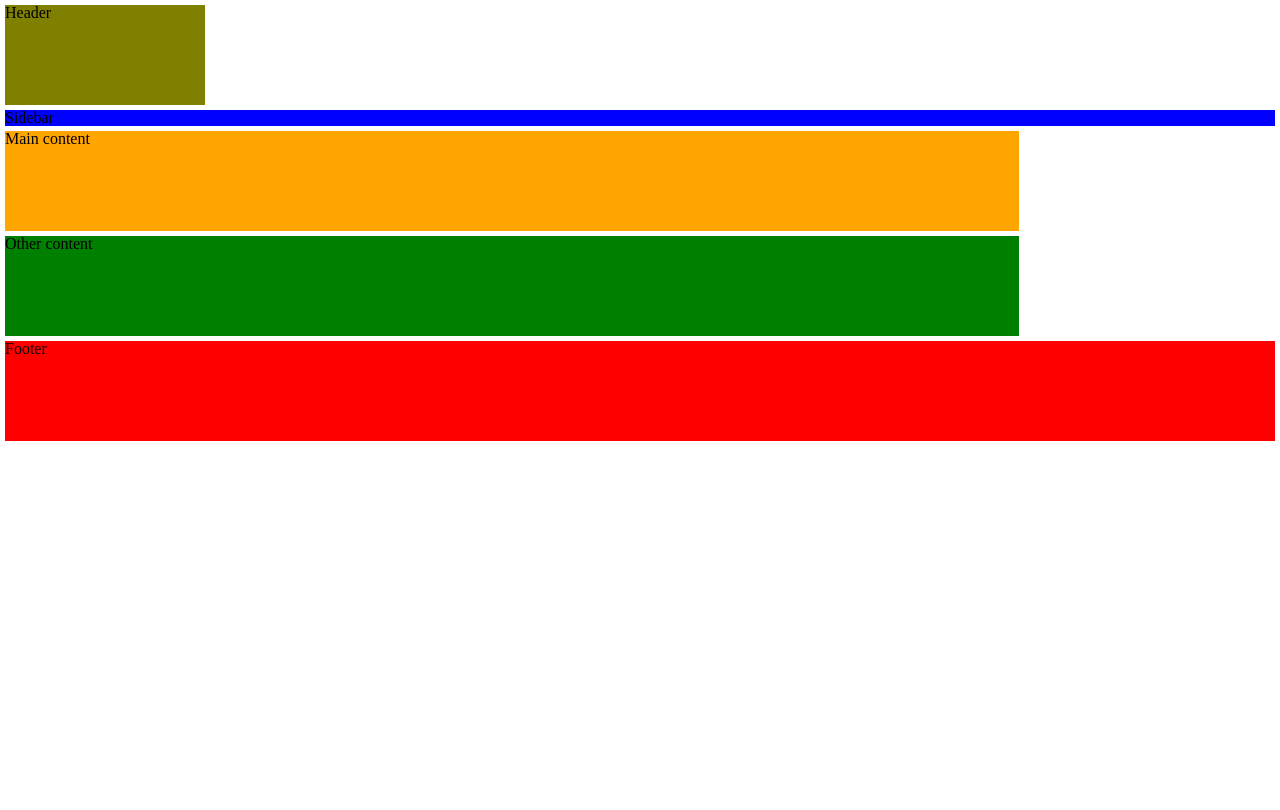
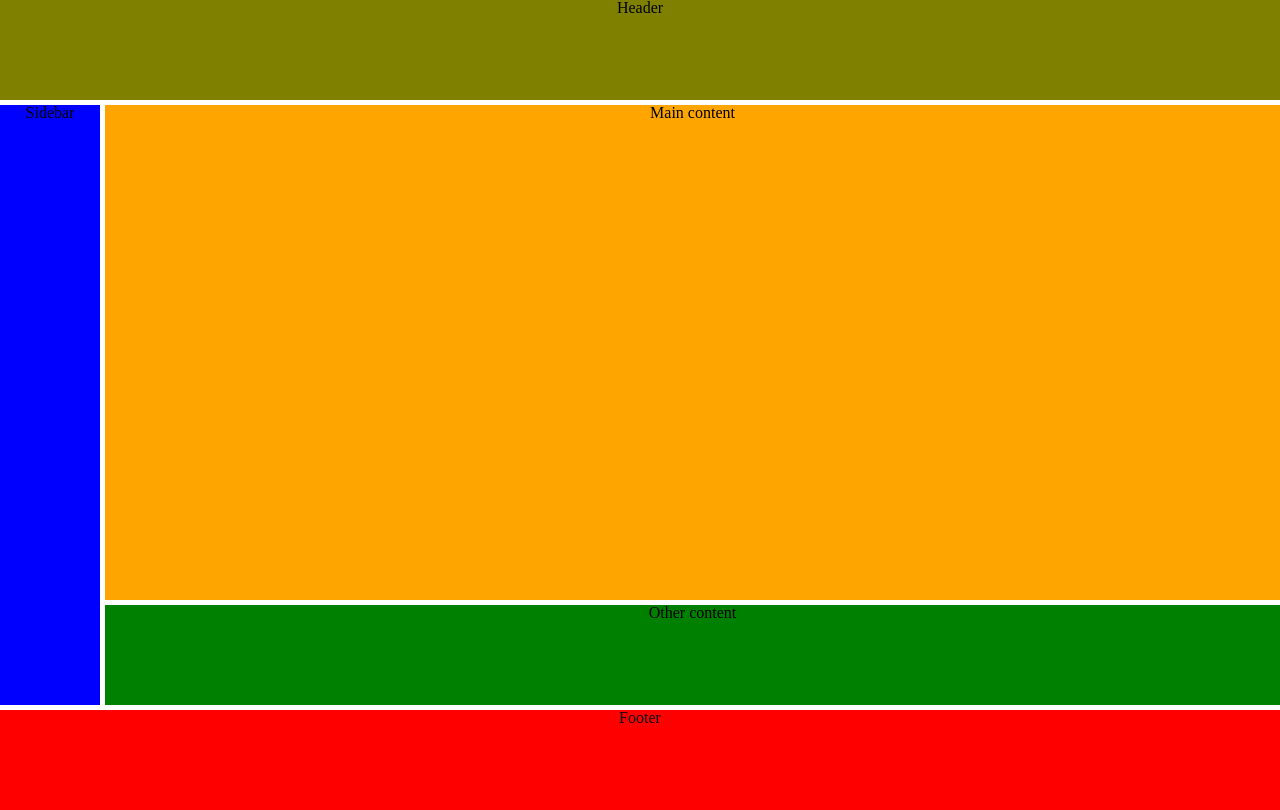
Before and after one commit to sinkevichdenis/SinkevichD_HW, a website: page 09/index.html in a window 1280 px wide. Drawn offline with nearby package versions, Linux system fonts and the light colour scheme.

Commit message:
modify style

```diff
--- a/09/style.css
+++ b/09/style.css
@@ -1,49 +1,49 @@
+html, body
+{
+	box-sizing: border-box;
+	height: 100%;
+}
 div
 {
 	box-sizing: border-box;
-	margin: 5px;
-}
-body
-{
-	box-sizing: border-box;
-	height: 100%;
-	width: 100%;
-
+	text-align: center;
 }
 .header
 {
 	min-height: 100px;
-	width: 200px;
 	background-color: olive;
 }
 .container
 {
-	margin: 0;
-	width: 100%;
+	margin: 5px 0;
+	height: calc(100% - 200px);
+
+	display: flex;
+	flex-direction: row;
 
 }
 .sidebar
 {
-	min-width: 20%;
-	height: 100%;
+	min-width: 100px;
 	background-color: blue;
 }
 .content
 {
-	margin: 0;
+	margin-left: 5px;
 	height: 100%;
-	width: 80%;
+	width: 100%;
+
+	display: flex;
+	flex-direction: column;
 }
 .main-content
 {
-	height: 100px;
-	width: calc(100%-100px);
-
-
+	height: calc(100% - 105px);
 	background-color: orange;
 }
 .other-content
 {
+	margin-top: 5px;
 	min-height: 100px;
 	background-color: green;
 }
```
